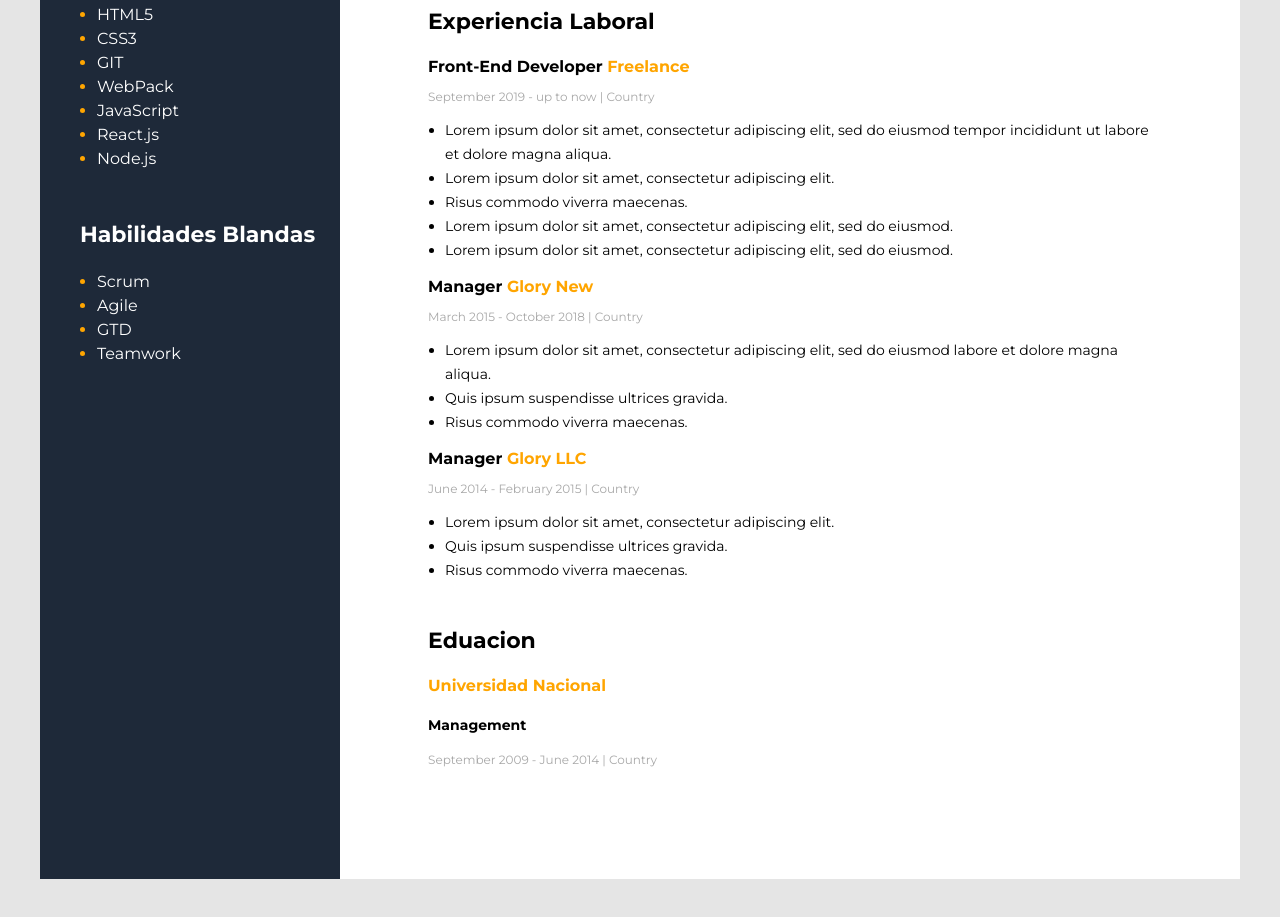
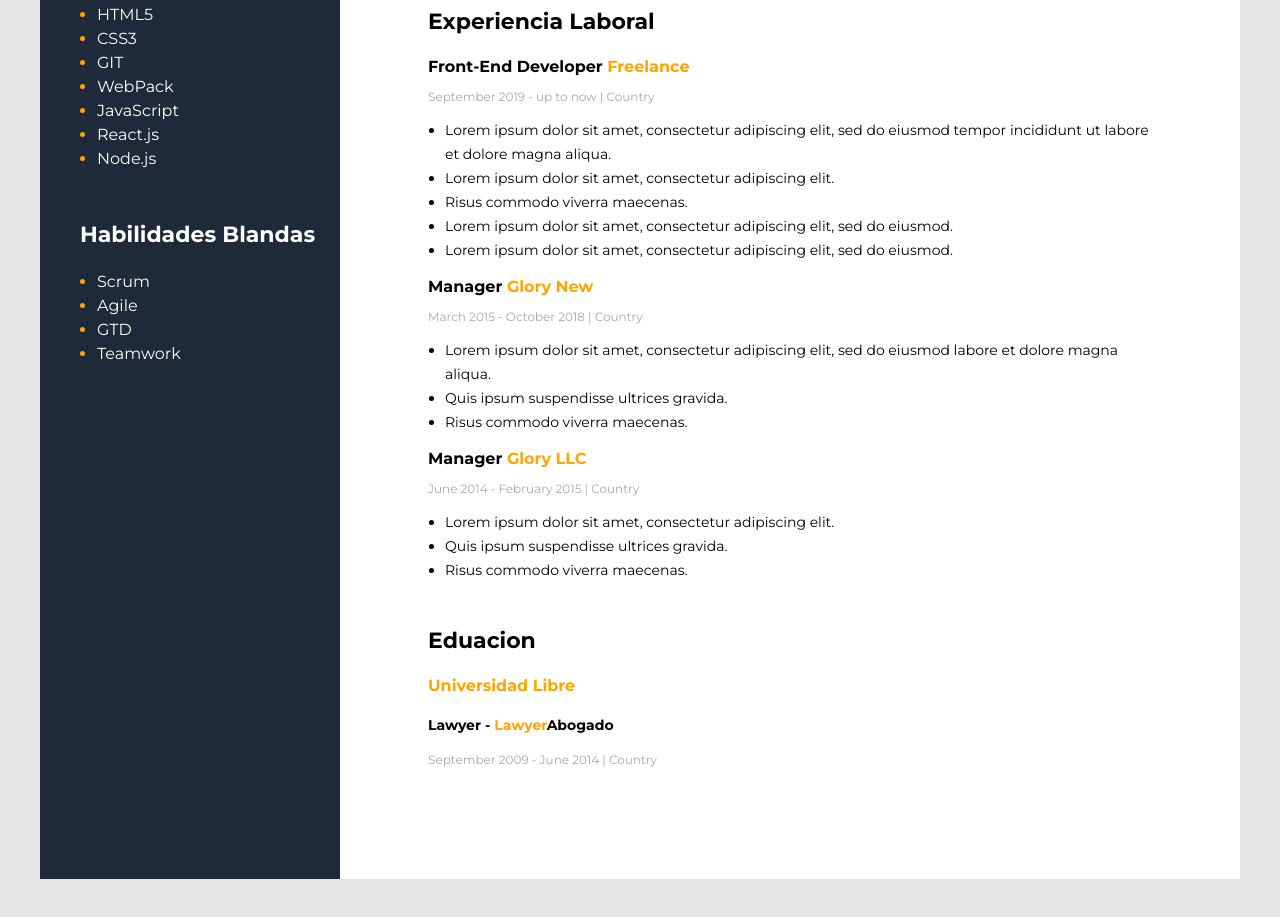
Before and after one commit to jecr11/Curriculum-Vitae, a plain HTML site: page PrProyecto Goit/index.html in a window 1280 px wide. Shown: the part 627-1544 px from the top of the page. Drawn offline with Linux system fonts and the light colour scheme.

Commit message:
Cambios en la seccion de educacion

```diff
--- a/PrProyecto Goit/index.html
+++ b/PrProyecto Goit/index.html
@@ -16,7 +16,7 @@
                     <!--Descripcion-->
                     <div class="descripcion">
 
-                    <h2 class="profesion-descripcion"> Front-End Developer </h2>
+                    <h2 class="profesion-descripcion"> Front-End  and Lawyer </h2>
                     <h1 class="nombre"> Jairo Ernesto Castilla Rey</h1>
                     <p class="texto-descripcion">
                         Lorem ipsum dolor sit amet, consectetur adipiscing elit, sed do eiusmod tempor incididunt ut labore et dolore magna aliqua. Quis ipsum suspendisse ultrices gravida. Risus commodo viverra maecenas accumsan lacus vel facilisis.
@@ -90,8 +90,8 @@
                 <!--Educacion-->
                 <div class="educacion">
                     <h3 class="titulo-seccion-principal">Eduacion</h3>
-                    <h4 class="texto-naranja"> <span class="letra-educacion">Universidad Nacional</span></h4>
-                    <h4 class="titulo-obtenido">Management</h4>
+                    <h4 class="texto-naranja"> <span class="letra-educacion">Universidad Libre </span></h4>
+                    <h4 class="titulo-obtenido">Lawyer - <span class="texto-naranja"> Lawyer</span>Abogado</h4>
                     <p class="periodo-empresa">
                         September 2009 - June 2014   |   Country
                     </p>
```
